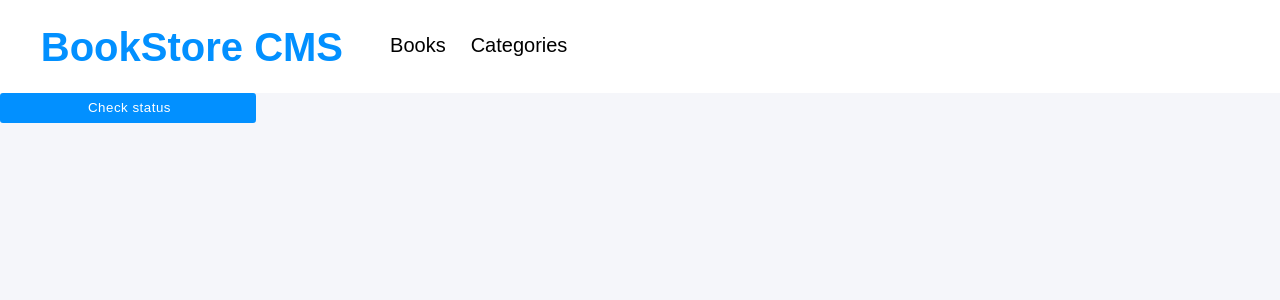
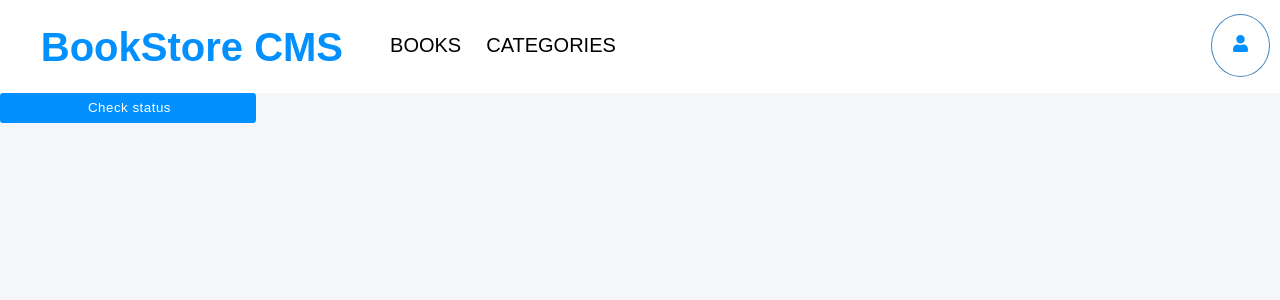
Before and after one commit to GhislainMitahi/gm-book-store, a React (Create React App) app: page /category in a window 1280 px wide. Shown: the top 300 px of the page. Built offline with nearby package versions, Linux system fonts and the light colour scheme.

Commit message:
add header

```diff
--- a/src/components/books/headers.js
+++ b/src/components/books/headers.js
@@ -1,30 +1,54 @@
 /* eslint-disable jsx-quotes */
 import React from 'react';
 import { NavLink } from 'react-router-dom';
+import { FaUser } from 'react-icons/fa';
 
 const Header = () => {
-  const data = [
-    {
+  const data = [{
     id: 1,
-      name: 'Books',
+    name: 'BOOKS',
     url: '/books',
   },
   {
     id: 2,
-      name: 'Categories',
+    name: 'CATEGORIES',
     url: '/category',
   },
   ];
   return (
     <header className='header'>
-      <h1>BookStore CMS</h1>
-      <ul className='list'>
-        {data.map(({ id, name, url }) => (
-          <NavLink key={id} to={url}>
-            <li>{name}</li>
+      <h1>
+        {' '}
+        BookStore CMS
+        {' '}
+      </h1>
+      {' '}
+      <ul className='liste'>
+        {' '}
+        {
+            data.map(({ id, name, url }) => (
+              <NavLink
+                key={id}
+                to={url}
+              >
+                <li>
+                  {' '}
+                  { name }
+                  {' '}
+
+                </li>
               </NavLink>
-        ))}
+            ))
+        }
+        {' '}
+
       </ul>
+      {' '}
+      <div className="user-container">
+        <FaUser className="user-icon" />
+      </div>
+      {' '}
+
     </header>
   );
 };
```
Lines whose indentation alone changed are shown as unchanged.
